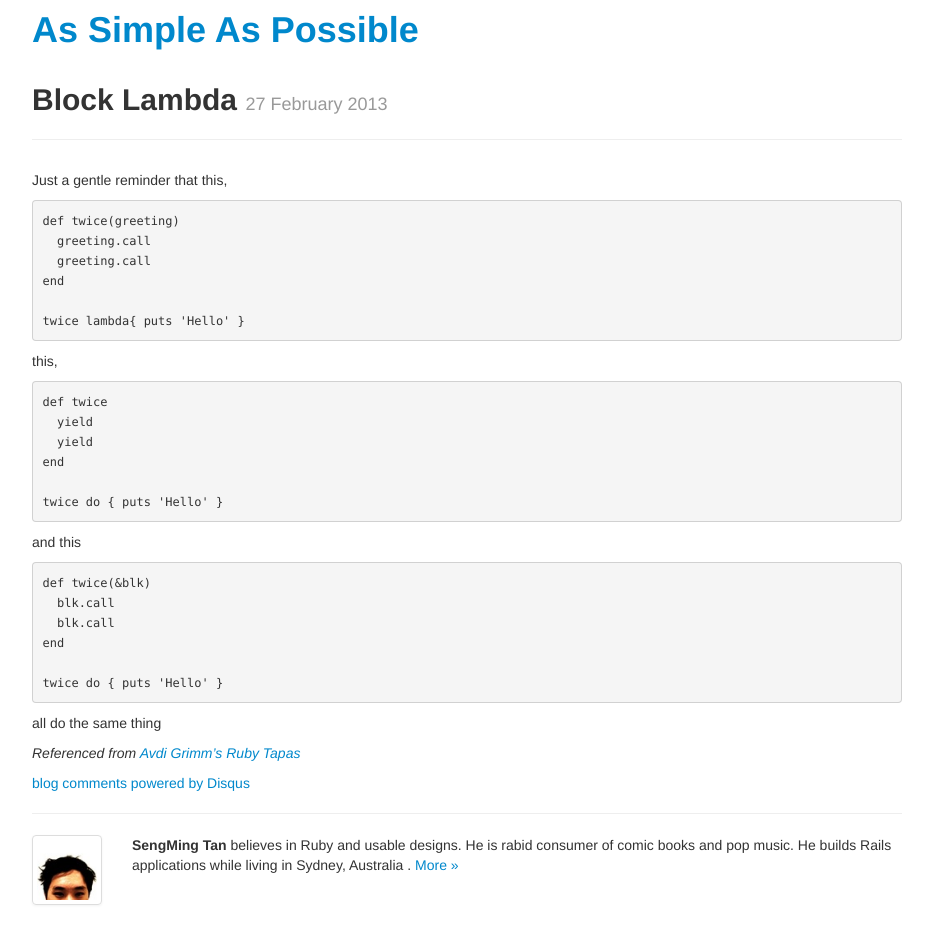
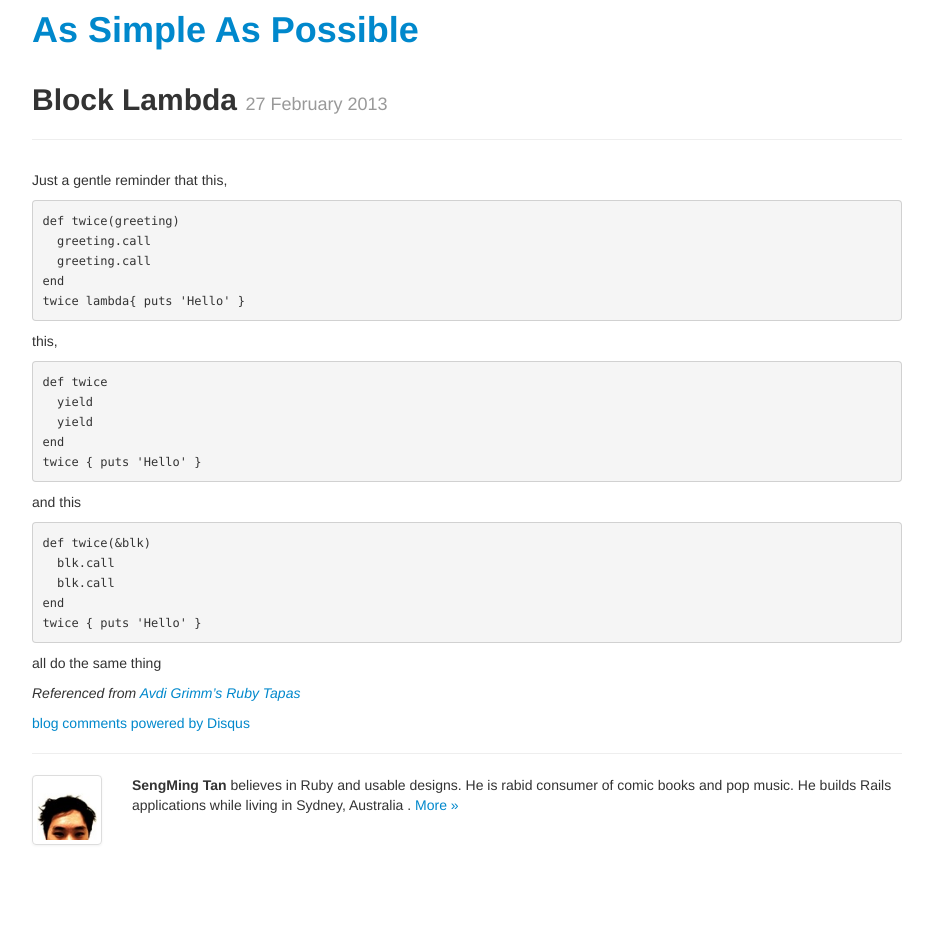
Before and after one commit to tansengming/tansengming.github.com, a Jekyll site: the page built from software/_posts/2013-02-27-block-lambda.markdown, in a window 1280 px wide. Shown: the whole page, without its empty margins (23-956 px from the left). Built offline with Jekyll 4.4.1, drawn with Linux system fonts in a browser that asks for light colours; Markdown is read by kramdown in place of the engine named in the settings; comment, search, counter and statistics services are not loaded; after the commit the page ends 900 px from its top, so only the background shows below that.

Commit message:
fixes code

````diff
--- a/software/_posts/2013-02-27-block-lambda.markdown
+++ b/software/_posts/2013-02-27-block-lambda.markdown
@@ -4,35 +4,32 @@ layout: post
 
 Just a gentle reminder that this,
 
-```
+```ruby
 def twice(greeting)
   greeting.call
   greeting.call
 end
-
 twice lambda{ puts 'Hello' }
 ```
 
 this,
 
-```
+```ruby
 def twice
   yield
   yield
 end
-
-twice do { puts 'Hello' }
+twice { puts 'Hello' }
 ```
 
 and this
 
-```
+```ruby
 def twice(&blk)
   blk.call
   blk.call
 end
-
-twice do { puts 'Hello' }
+twice { puts 'Hello' }
 ```
 
 all do the same thing
````
